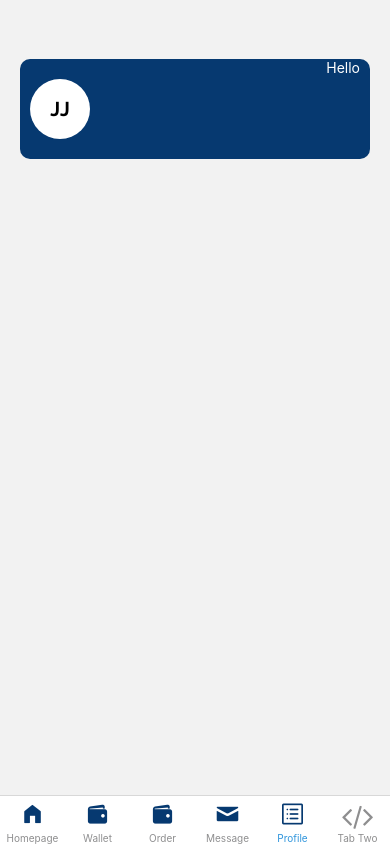
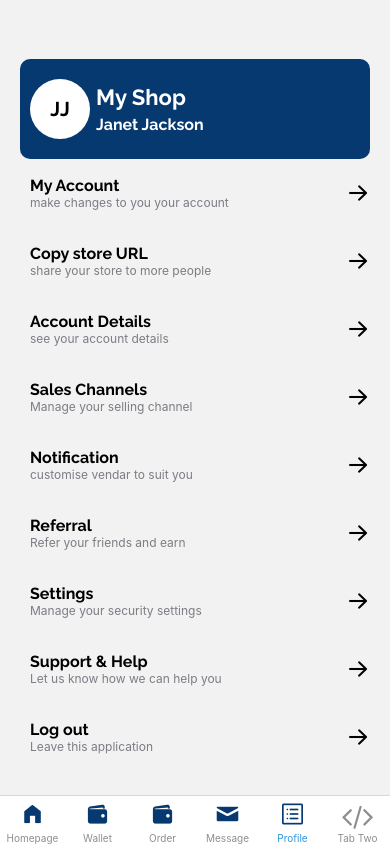
Before and after one commit to Goodie007/e-market, a React Native app: screen /Profile in a window 390 px wide. Built offline with nearby package versions, Linux system fonts and the light colour scheme; what expo-linking would draw is missing.

Commit message:
initial build up

```diff
--- /dev/null
+++ b/components/UI/Profile/BodyComponent.tsx
@@ -0,0 +1,189 @@
+import { AntDesign } from '@expo/vector-icons';
+import { useNavigation } from '@react-navigation/native';
+import React from 'react';
+import {View, Text, TouchableOpacity, FlatList} from 'react-native';
+
+export default function BodyComponent() {
+    const navigation = useNavigation();
+
+    const DATA = [
+        {
+          id: '1',
+          name: 'My Account',
+          //image: man,
+          description: 'make changes to you your account',
+          //next: right,
+          linkTo: 'StoreProfile',
+        },
+        {
+          id: '2',
+          name: 'Copy store URL',
+          //image: copy,
+          description: 'share your store to more people',
+          //next: right,
+          linkTo: 'StoreURL',
+          isBottomSheet: true,
+        },
+        {
+          id: '3',
+          name: 'Account Details',
+          //image: house,
+          description: 'see your account details',
+          //next: right,
+          linkTo: 'AccountDetails',
+        },
+        {
+          id: '4',
+          name: 'Sales Channels',
+          //image: channel,
+          description: 'Manage your selling channel',
+         // next: right,
+          linkTo: 'SalesChannel',
+        },
+        {
+          id: '5',
+          name: 'Notification',
+         // image: notification,
+          description: 'customise vendar to suit you',
+          //next: right,
+          linkTo: 'Notification',
+        },
+        {
+          id: '6',
+          name: 'Referral',
+          //image: referral,
+          description: 'Refer your friends and earn',
+          //next: right,
+          linkTo: 'AccountDetails',
+        },
+        {
+          id: '7',
+          name: 'Settings',
+         // image: setting,
+          description: 'Manage your security settings',
+          //next: right,
+          linkTo: 'AccountDetails',
+        },
+        {
+          id: '8',
+          name: 'Support & Help',
+         // image: support,
+          description: 'Let us know how we can help you',
+          //next: right,
+          linkTo: 'Support',
+          isBottomSheet: false,
+          isSupport: true,
+        },
+        {
+          id: '9',
+          name: 'Log out',
+         // image: logout,
+          description: 'Leave this application',
+        //  next: right,
+          linkTo: 'LogoutSheet',
+          isBottomSheet: false,
+          isLogout: true,
+        },
+      ];
+
+      type ItemsProps = {
+        image: string;
+        description: string;
+        next: string;
+        name: string;
+        linkTo: string;
+        isBottomSheet?: boolean;
+        isLogout?: boolean;
+        isSupport?: boolean;
+      };
+
+      const ProfileItems = ({
+        name,
+        image,
+        next,
+        description,
+        linkTo,
+        isBottomSheet,
+        isLogout,
+        isSupport,
+      }: ItemsProps) => {
+        console.log(linkTo);
+        return (
+          <TouchableOpacity
+            onPress={() => {
+              if (isBottomSheet) {
+               // refRBSheet.current.open();
+              }
+              else if (isLogout) {
+               // refLogoutSheet.current.open();
+              }
+              else if (isSupport) {
+               // refSupportSheet.current.open()
+              }
+               else {
+                //console.log(linkTo, 'ny');
+                navigation.navigate<any>(linkTo);
+              }
+            }}>
+            <View
+              style={{
+                flexDirection: 'row',
+                justifyContent: 'space-between',
+                alignItems: 'center',
+                paddingVertical: 17,
+              }}>
+              <View
+                style={{
+                  flexDirection: 'row',
+                  alignItems: 'center',
+                  justifyContent: 'space-between',
+                }}>
+
+                <View
+                  style={{
+                    paddingLeft: 10,
+                  }}>
+                  <Text
+                    style={{
+                      color: 'black',
+                      fontSize: 16,
+                      fontWeight: '600',
+                      fontFamily: 'Raleway-Bold',
+                    }}>
+                    {name}
+                  </Text>
+                  <Text
+                    style={{
+                      color: '#7C7C84',
+                      fontSize: 12,
+                      fontWeight: '400',
+                    }}>
+                    {description}
+                  </Text>
+                </View>
+              </View>
+              <AntDesign name="arrowright" size={24} color={'black'} />
+            </View>
+          </TouchableOpacity>
+        );
+      };
+
+    return (
+        <View>
+             <FlatList
+          data={DATA}
+          renderItem={({item}) => (
+            <ProfileItems
+                  name={item.name}
+                  //image={item.image}
+                  description={item.description}
+                  //next={item.next}
+                  isBottomSheet={item.isBottomSheet}
+                  linkTo={item.linkTo}
+                  isLogout={item.isLogout}
+                  isSupport={item.isSupport} image={''} next={''}            />
+          )}
+        />
+        </View>
+    )
+}
--- a/components/UI/Profile/TopComponent.tsx
+++ b/components/UI/Profile/TopComponent.tsx
@@ -4,10 +4,6 @@ import { View, Text, Platform } from "react-native";
 export default function TopComponent() {
   return (
     <View
-      style={{
-        paddingHorizontal: 20,
-        paddingTop: Platform.OS === "android" ? "20%" : "10%",
-      }}
     >
       <View
         style={{
@@ -39,12 +35,28 @@ export default function TopComponent() {
                 }}
             >JJ</Text>
         </View>
-        <View>
+        <View
+          style={{
+            width: '80%',
+            flexDirection: 'column',
+            justifyContent: 'space-between',
+            paddingVertical: 25,
+          }}
+        >
             <Text
                 style={{
-                    color: 'white'
+                    color: 'white',
+                    fontSize: 22,
+                    fontFamily: 'Raleway-Bold',
                 }}
-            >Hello</Text>
+            >My Shop</Text>
+            <Text
+              style={{
+                color: 'white',
+                fontSize: 16,
+                fontFamily: 'Raleway-Bold',
+              }}
+            >Janet Jackson</Text>
         </View>
       </View>
     </View>
--- a/components/UI/Profile/index.tsx
+++ b/components/UI/Profile/index.tsx
@@ -1,13 +1,20 @@
-import React from 'react';
-import {View, Text, SafeAreaView} from 'react-native';
-import TopComponent from './TopComponent';
+import React from "react";
+import { View, Text, SafeAreaView, Platform } from "react-native";
+import BodyComponent from "./BodyComponent";
+import TopComponent from "./TopComponent";
 
-export default function Profile(){
-    return (
-        <SafeAreaView>
-            <View>
-                <TopComponent />
-            </View>
-        </SafeAreaView>
-    )
+export default function Profile() {
+  return (
+    <SafeAreaView>
+      <View
+        style={{
+          paddingHorizontal: 20,
+          paddingTop: Platform.OS === "android" ? "20%" : "10%",
+        }}
+      >
+        <TopComponent />
+        <BodyComponent />
+      </View>
+    </SafeAreaView>
+  );
 }
```
